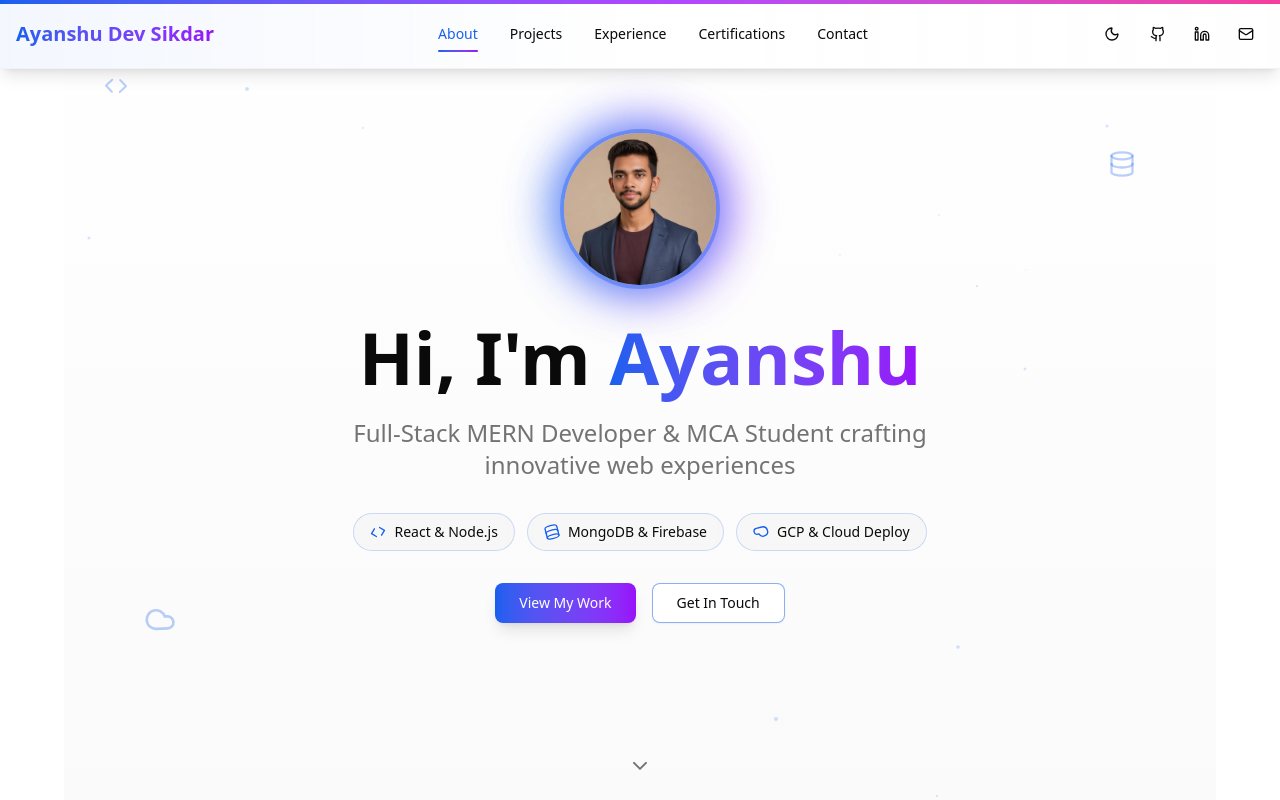
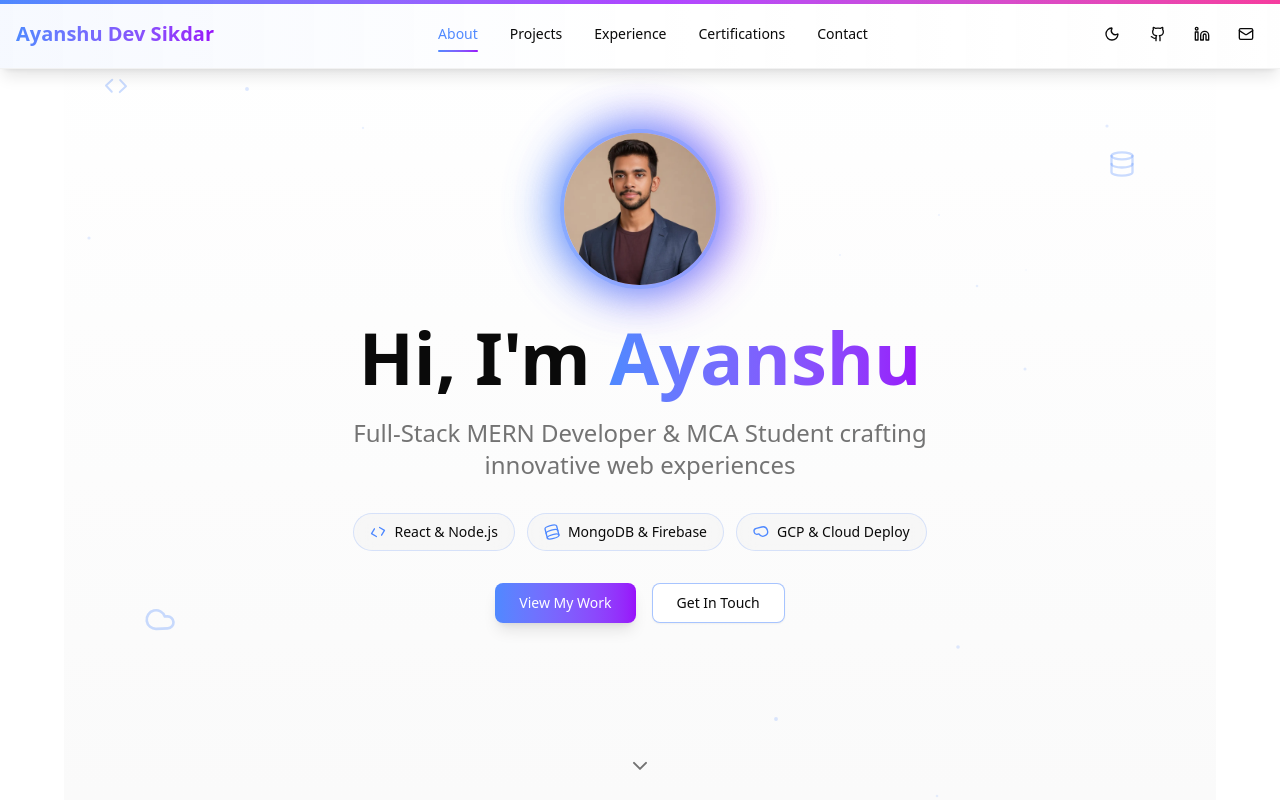
Before and after one commit to MET4L-DS/personal-portfolio, a React (Vite) app in the folder frontend/: page / in a window 1280 px wide. Shown: the top 800 px of the page. Built offline with nearby package versions, Linux system fonts and the light colour scheme.

Commit message:
Update index.css

```diff
--- a/frontend/src/index.css
+++ b/frontend/src/index.css
@@ -49,7 +49,7 @@
 	--card-foreground: oklch(0.145 0 0);
 	--popover: oklch(1 0 0);
 	--popover-foreground: oklch(0.145 0 0);
-	--primary: oklch(0.54 0.226 262.12);
+	--primary: oklch(65.087% 0.18591 262.695);
 	--primary-foreground: oklch(0.985 0 0);
 	--secondary: oklch(0.97 0 0);
 	--secondary-foreground: oklch(0.205 0 0);
@@ -68,7 +68,7 @@
 	--chart-5: oklch(0.769 0.188 70.08);
 	--sidebar: oklch(0.985 0 0);
 	--sidebar-foreground: oklch(0.145 0 0);
-	--sidebar-primary: oklch(0.54 0.226 262.12);
+	--sidebar-primary: oklch(65.087% 0.18591 262.695);
 	--sidebar-primary-foreground: oklch(0.985 0 0);
 	--sidebar-accent: oklch(0.97 0 0);
 	--sidebar-accent-foreground: oklch(0.205 0 0);
```
